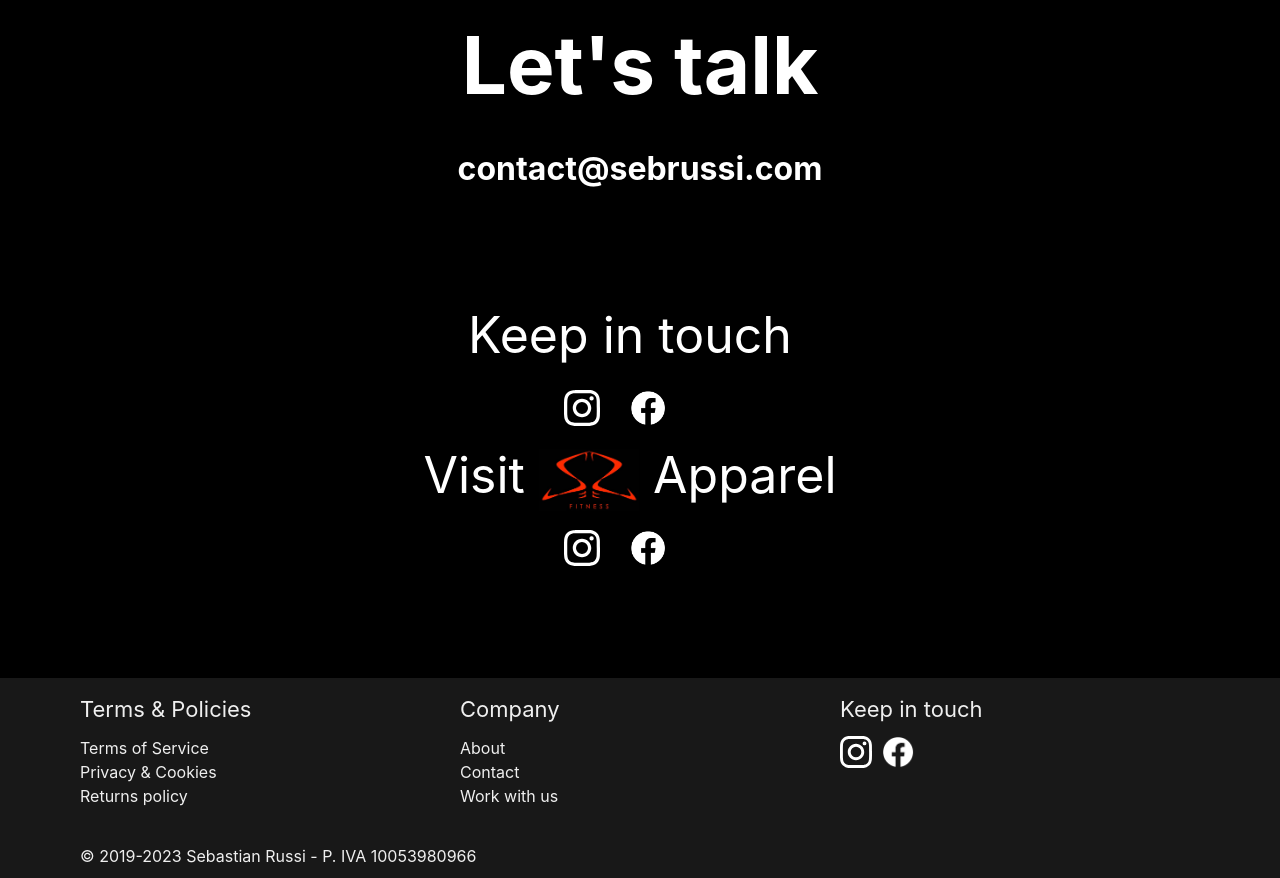
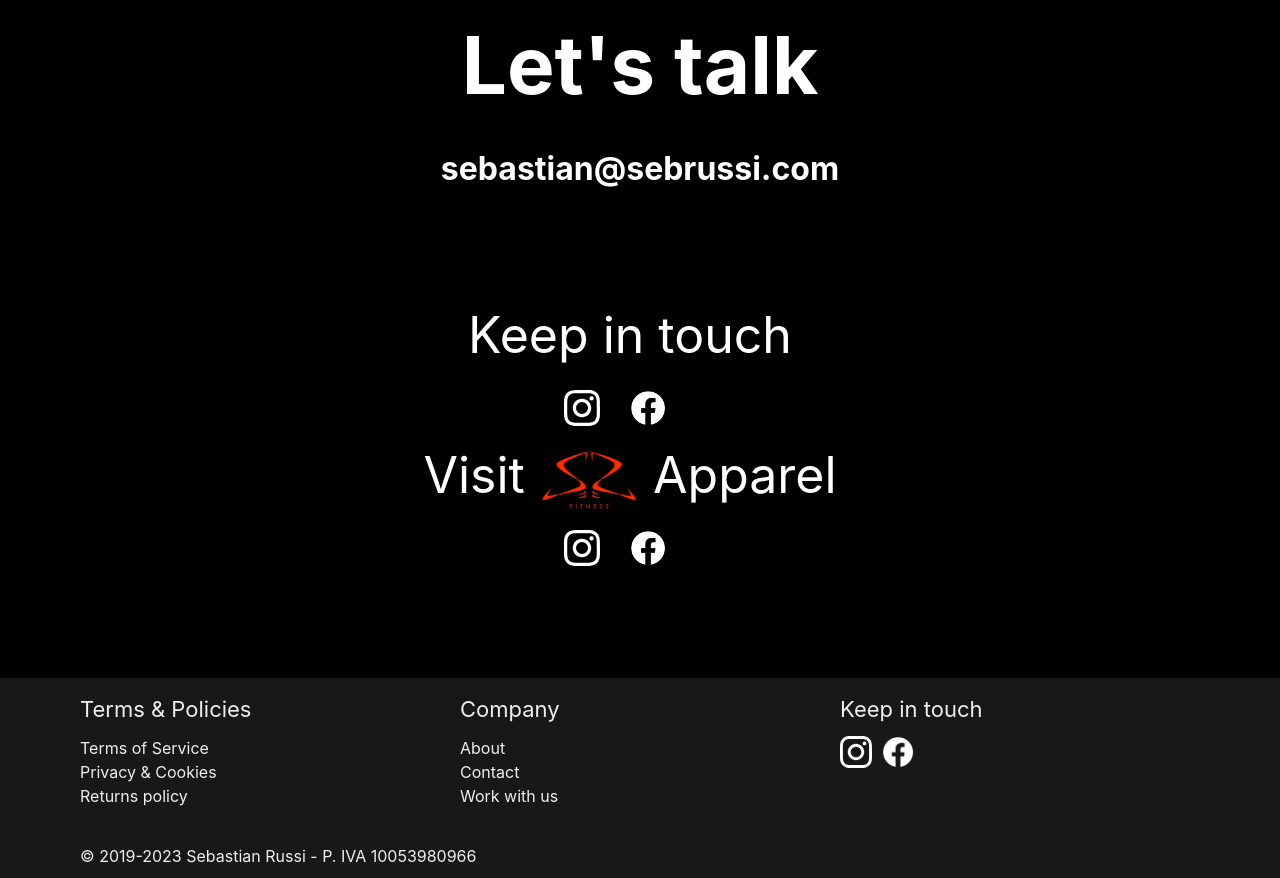
Before and after one commit to leo-russi/sebrussi.com, a Next.js app: page /Contact in a window 1280 px wide. Shown: the part 960-1838 px from the top of the page. Built offline with nearby package versions, Linux system fonts and the light colour scheme.

Commit message:
changed email in contact

```diff
--- a/pages/Contact.jsx
+++ b/pages/Contact.jsx
@@ -19,7 +19,7 @@
                     <div className={style.rightDiv}>
                         <div className={style.motto}>
                             <div className={style.letsTalk}>Let&apos;s talk</div>
-                            <div className={style.letsTalkEmail} >contact@sebrussi.com</div>
+                            <div className={style.letsTalkEmail} >sebastian@sebrussi.com</div>
                         </div>
                         <div className={style.contact}>
                             <div className={style.innerContact}>
```
